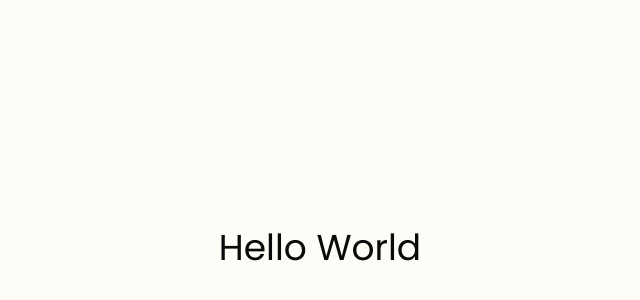
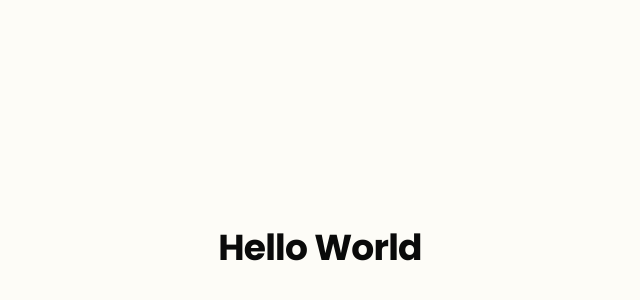
Before and after one commit to lluaslua/frontendminhaficha, a Next.js app: page / in a window 1280 px wide. Shown: the part 152-452 px from the top of the page, without its empty margins (320-960 px from the left). Built offline with nearby package versions, Linux system fonts and the light colour scheme.

Commit message:
typography

```diff
--- a/app/globals.css
+++ b/app/globals.css
@@ -166,4 +166,17 @@
   html {
     @apply font-sans;
   }
+
+  h1 {
+    @apply text-ds-h1;
+  }
+  h2 {
+    @apply text-ds-h2;
+  }
+  h3 {
+    @apply text-ds-h3;
+  }
+  p {
+    @apply text-ds-body-base;
+  }
 }
```
